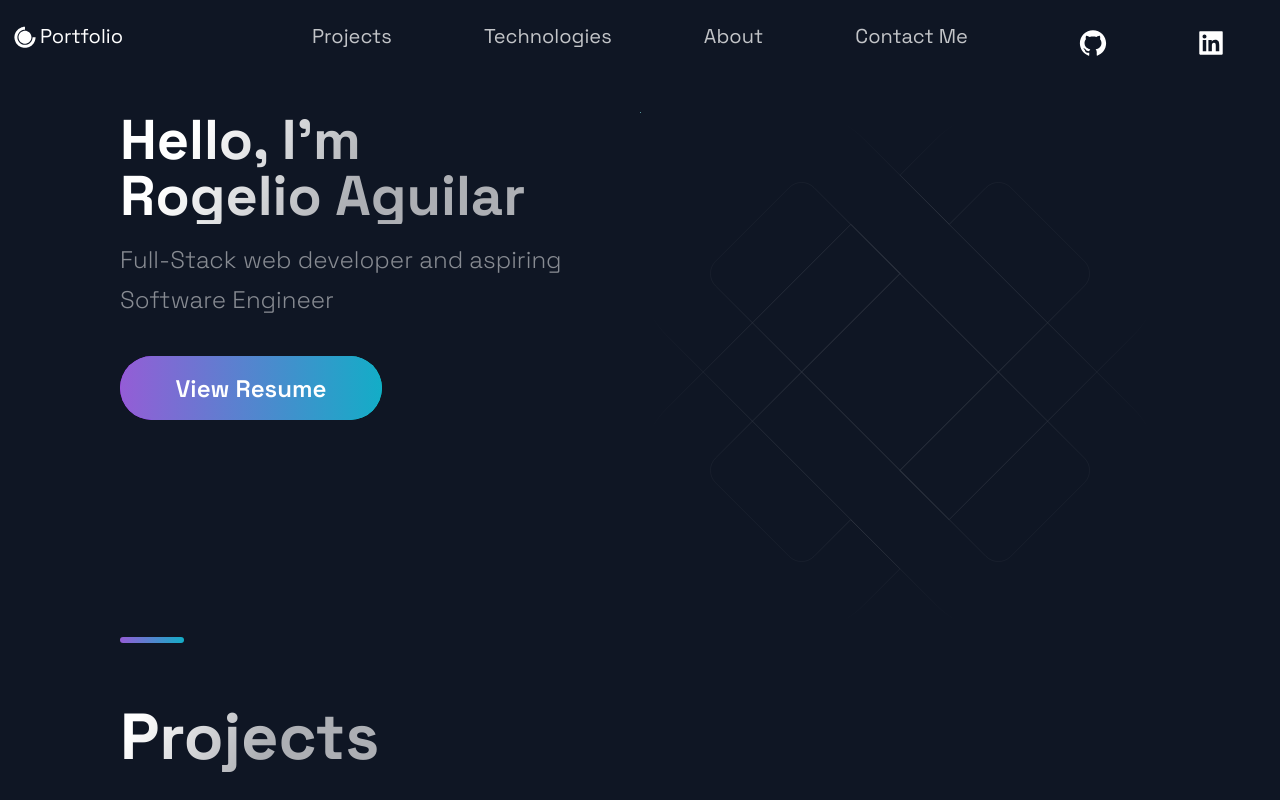
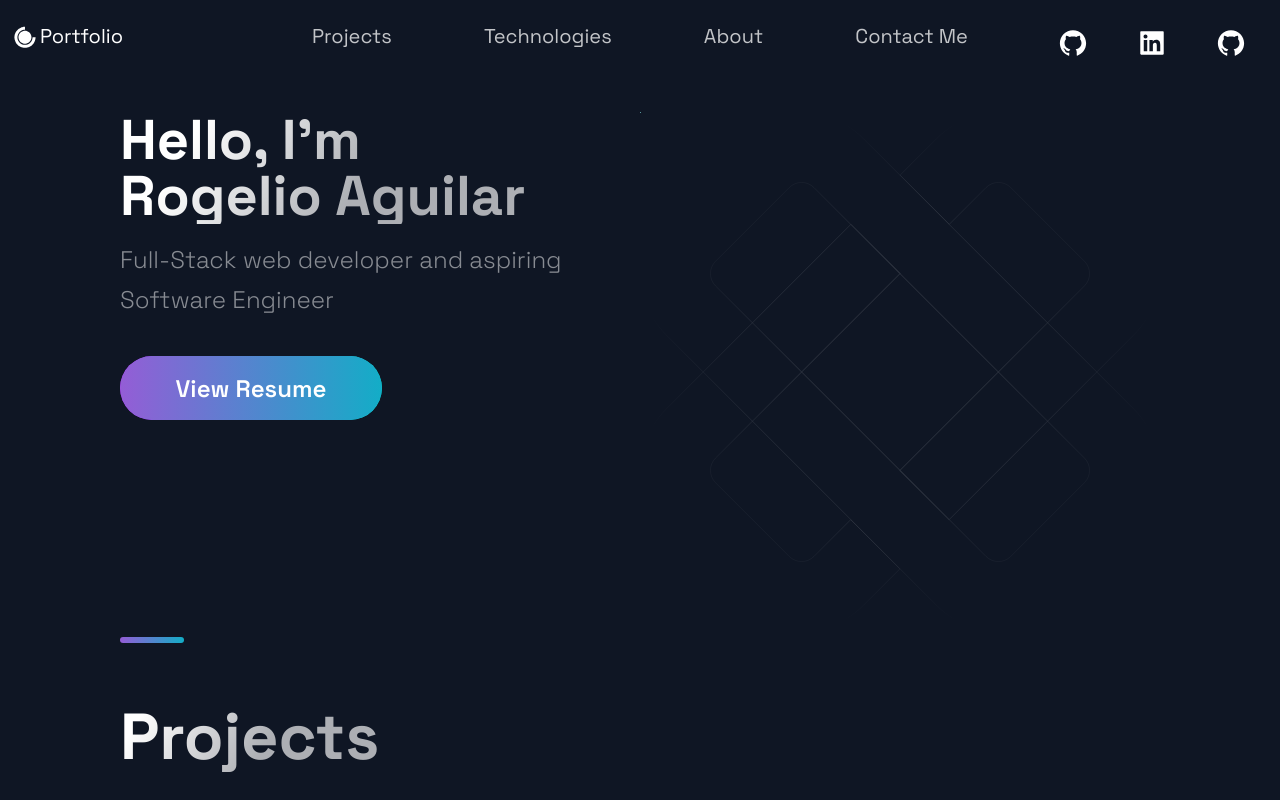
Before and after one commit to raguilar27/Porfolio-Website, a Next.js app in the folder portfolio/: page / in a window 1280 px wide. Shown: the top 800 px of the page. Built offline with nearby package versions, Linux system fonts and the light colour scheme.

Commit message:
updated header

```diff
--- a/portfolio/src/components/Header/Header.js
+++ b/portfolio/src/components/Header/Header.js
@@ -61,6 +61,9 @@ const Header = () => (
       >
         <AiFillLinkedin size="3rem" />
       </SocialIcons>
+      <SocialIcons href="https://github.com/rogelio-brill" target="_blank">
+        <AiFillGithub size="3rem" />
+      </SocialIcons>
     </Div3>
   </Container>
 );
```
